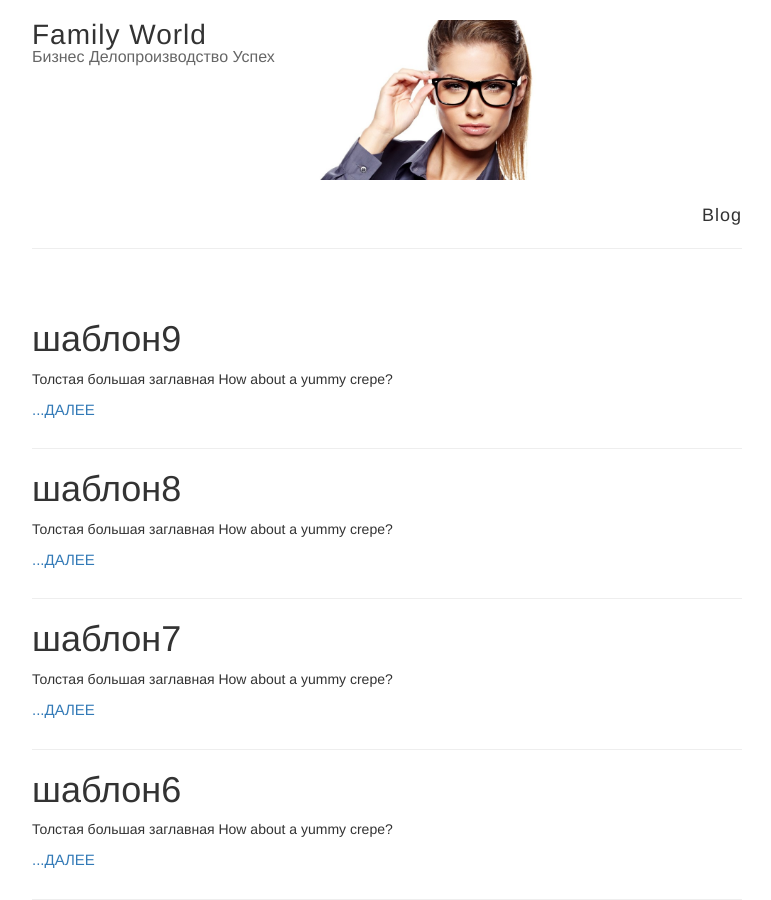
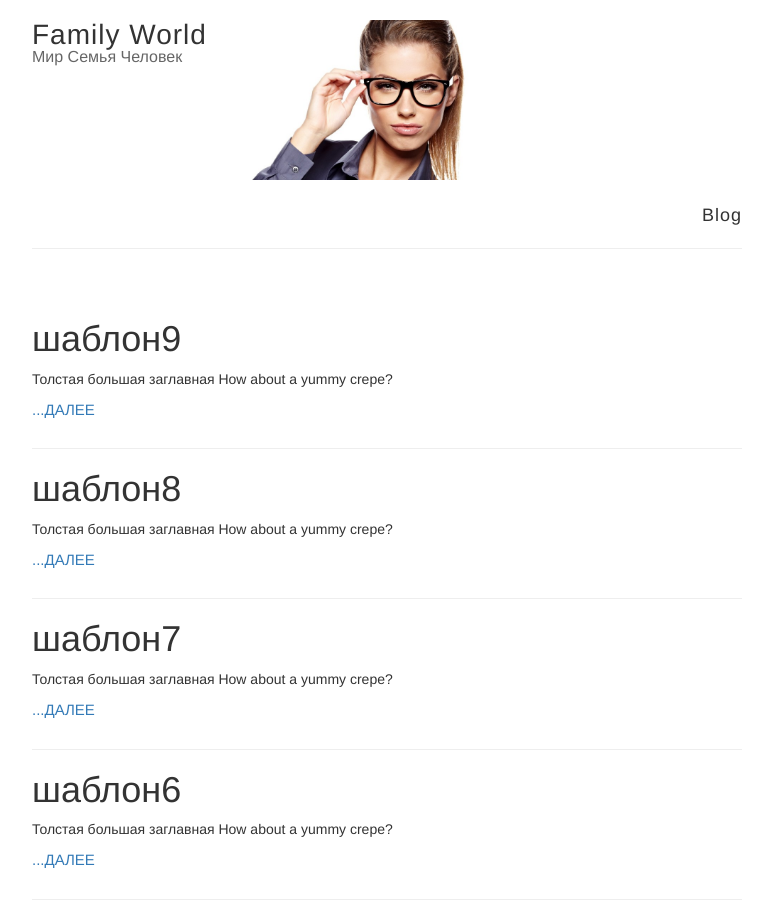
Before and after one commit to FamilyWorld/children, a Jekyll site: the page built from index.html, in a window 1280 px wide and 900 px high. Shown: the whole window, without its empty margins (253-1024 px from the left). Built offline with Jekyll 4.4.1, drawn with Linux system fonts in a browser that asks for light colours.

Commit message:
Update _config.yml

```diff
--- a/_config.yml
+++ b/_config.yml
@@ -6,7 +6,7 @@
 name: Family World
 
 # Short bio or description (displayed in the header)
-description: Бизнес Делопроизводство Успех
+description: Мир Семья Человек
 
 # URL of your avatar or profile pic (you could use your GitHub profile pic)
 avatar: "https://familyworld.github.io/children/images/gget.png"
```
